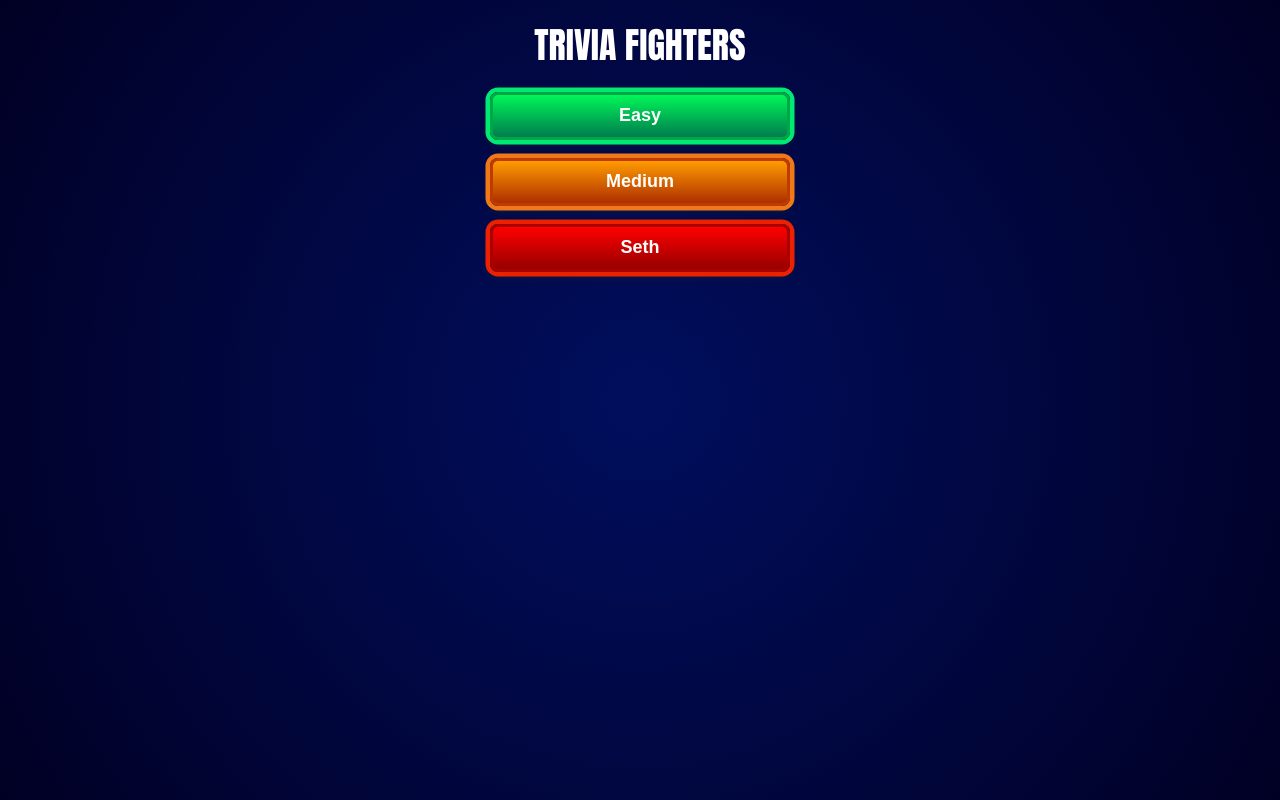
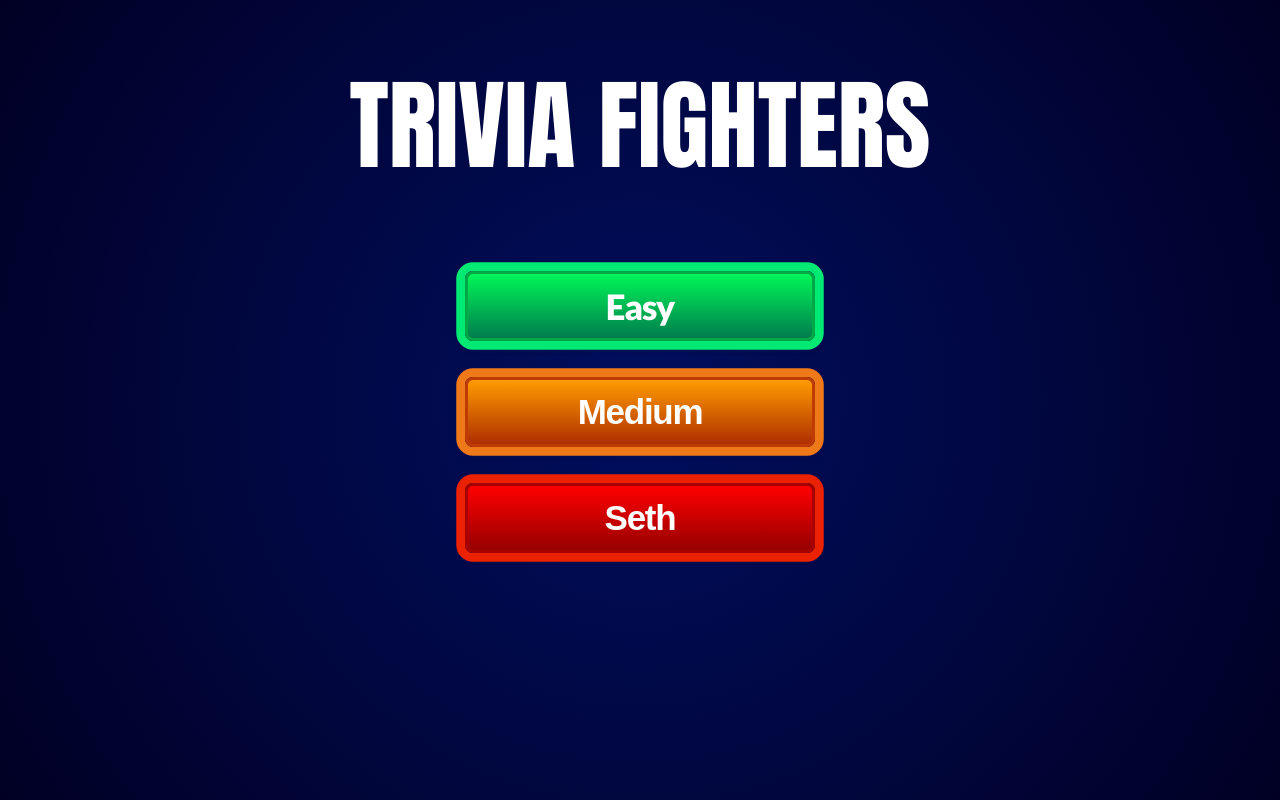
Before and after one commit to tamaraeaton/trivia-fighters, a React (Create React App) app: page / in a window 1280 px wide. Built offline with nearby package versions, Linux system fonts and the light colour scheme.

Commit message:
RAP404QA: - adjust button sizes and fonts

```diff
--- a/src/components/Button/Button.tsx
+++ b/src/components/Button/Button.tsx
@@ -9,7 +9,7 @@ export interface ButtonProps {
     | 'btn--medium';
   selected?: boolean;
   disabled?: boolean;
-  size?: 's' | 'm' | 'l' | 'xl';
+  size?: 'xs' | 's' | 'm' | 'l' | 'xl' | 'xxl';
   icon?: JSX.Element;
   testID?: string;
 }
--- /dev/null
+++ b/src/pages/Home.scss
@@ -0,0 +1,10 @@
+.homePageContainer {
+  display: flex;
+  flex-direction: column;
+  align-items: center;
+  justify-content: center;
+}
+
+.headline1 {
+  font-size: 99px;
+}
--- a/src/pages/Home.tsx
+++ b/src/pages/Home.tsx
@@ -1,19 +1,20 @@
 import Button from 'components/Button/Button';
 import React from 'react';
+import './Home.scss';
 
 const Home: React.FunctionComponent = () => {
   return (
-    <div>
+    <div className="homePageContainer">
       <h1 className="headline1" data-testid="headline">
         TRIVIA FIGHTERS
       </h1>
-      <Button classType="btn--easy" testID="easy">
+      <Button classType="btn--easy" size="xxl" testID="easy">
         Easy
       </Button>
-      <Button classType="btn--medium" testID="medium">
+      <Button classType="btn--medium" size="xxl" testID="medium">
         Medium
       </Button>
-      <Button classType="btn--seth" testID="seth">
+      <Button classType="btn--seth" size="xxl" testID="seth">
         Seth
       </Button>
     </div>
--- a/src/styles/base/buttons.scss
+++ b/src/styles/base/buttons.scss
@@ -18,7 +18,6 @@
   align-items: center;
   font-weight: $fw-bold;
   margin: 1rem 4px;
-  min-width: 300px;
   padding: 10px;
   text-decoration: none;
   // this is for the swords
@@ -64,6 +63,14 @@
     }
   }
 
+  &--easy {
+    font-family: Lato;
+    font-size: 35px;
+    font-weight: 900;
+    letter-spacing: -1.25px;
+    line-height: 42px;
+  }
+
   &--incorrect,
   &--seth {
     border-color: #a90000;
@@ -81,6 +88,14 @@
     }
   }
 
+  // &--seth {
+  //   font-family: Lato;
+  //   font-size: 35px;
+  //   font-weight: 900;
+  //   letter-spacing: -1.25px;
+  //   line-height: 42px;
+  // }
+
   &--medium {
     border-color: #be3b01;
     background: linear-gradient(180deg, #ff9b00 0%, #ae2f00 100%);
@@ -96,27 +111,56 @@
       box-shadow: 0 0 0 0.25em #ef7819, 0 5px 9px 0 rgba(42, 42, 42, 0.5);
     }
   }
-  // play again and next
-  &.s {
-    height: 52px;
-    min-width: 190px;
+  // next
+  &.xs {
+    height: 40px;
+    min-width: 178px;
+    font-size: 18px;
+    letter-spacing: -0.64px;
+    line-height: 22px;
   }
 
-  // attack level(primary)
+  // play again
+  &.s {
+    height: 50px;
+    width: 197px;
+    font-size: 25px;
+    letter-spacing: -0.89px;
+    line-height: 30px;
+  }
+
+  // option/answers
   &.m {
     height: 40px;
-    min-width: 300px;
+    min-width: 370px;
+    font-size: 18px;
+    letter-spacing: -0.64px;
+    line-height: 22px;
   }
 
-  // answers, correct/incorrect
+  // light/med/heavy attack
   &.l {
     height: 40px;
-    min-width: 370px;
+    min-width: 300px;
+    font-size: 18px;
+    letter-spacing: -0.64px;
+    line-height: 22px;
   }
 
-  // landing page
+  // attack/block
   &.xl {
-    height: 73px;
-    min-width: 353px;
+    height: 50px;
+    min-width: 300px;
+    font-size: 25px;
+    letter-spacing: -0.89px;
+    line-height: 30px;
+  }
+
+  &.xxl {
+    height: 70px;
+    min-width: 350px;
+    font-size: 35px;
+    letter-spacing: -1.25px;
+    line-height: 42px;
   }
 }
```
Also changed, not shown: 2 other files (tests, documents, lock files or other folders).
